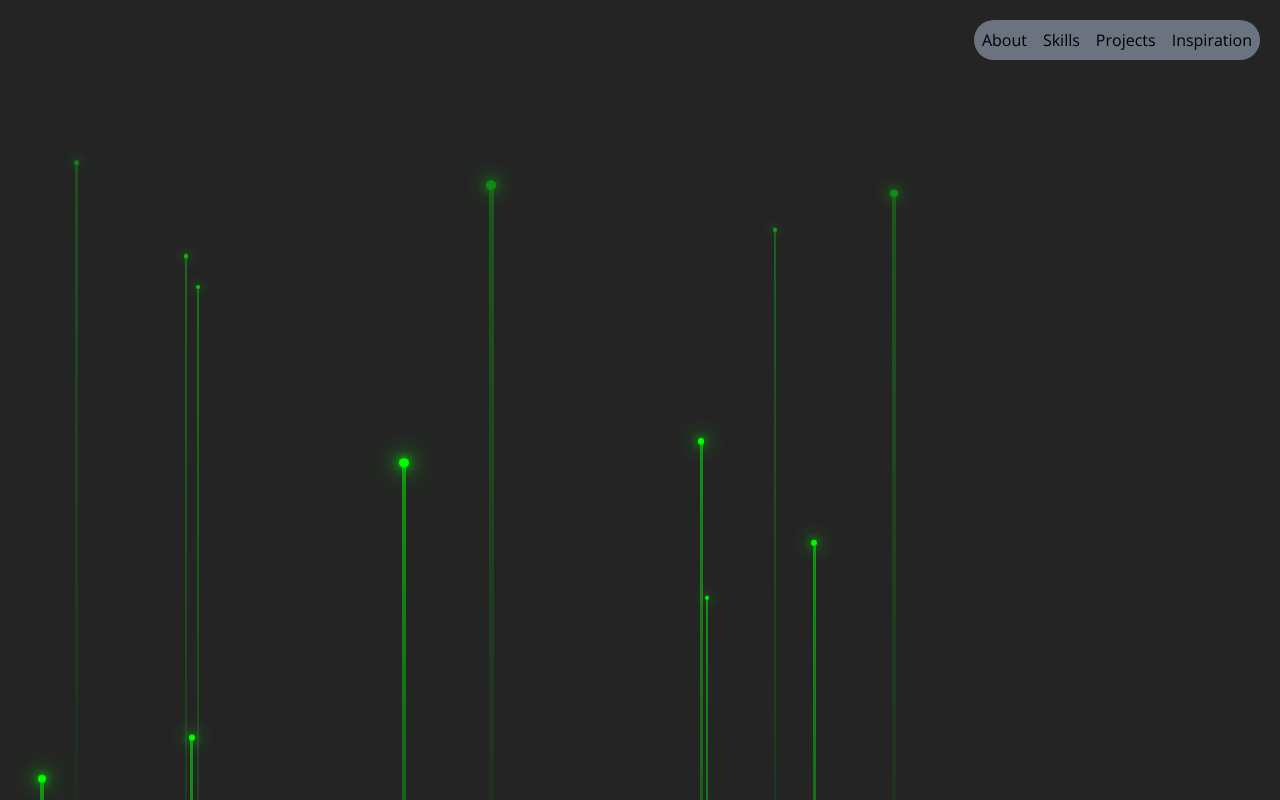
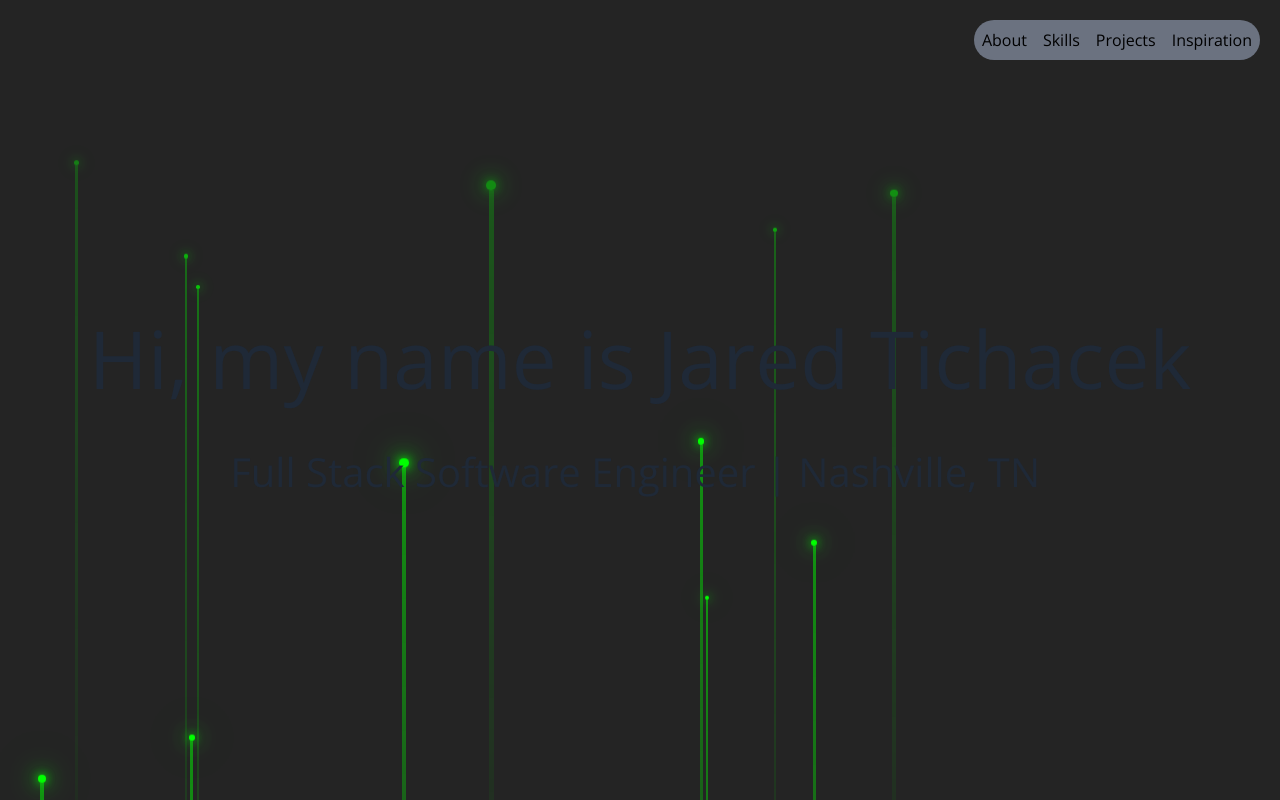
Before and after one commit to jtich40/react-portfolio-2.0, a React (Vite) app: page / in a window 1280 px wide. Shown: the top 800 px of the page. Built offline with nearby package versions, Linux system fonts and the light colour scheme.

Commit message:
debugged typewriter effect on Home

```diff
--- a/src/App.jsx
+++ b/src/App.jsx
@@ -1,6 +1,3 @@
-import { useState } from 'react'
-import reactLogo from './assets/react.svg'
-import viteLogo from '/vite.svg'
 import './App.css'
 import Home from './components/Home'
 import About from './components/About'
--- a/src/components/Home.jsx
+++ b/src/components/Home.jsx
@@ -1,10 +1,22 @@
 import React from "react";
-import Typer from "./Typer";
+import Typewriter from 'typewriter-effect';
+
 
 export default function Home() {
     return (
-    <div className="flex justify-center items-center min-h-screen" id="home">
-        <Typer />
+    <div className="flex justify-center items-center text-center min-h-screen" id="home">
+        <Typewriter onInit={typewriter => typewriter
+        .typeString('<span style="font-size: 5rem">Hi, my name is Jared Tichacek</span>')
+        .pauseFor(100)
+        .typeString('<br><br>')
+        .pauseFor(100)
+        .typeString('<span style="font-size: 2.5rem">Full Stack Software Engineer | Nashville, TN</span>')
+        .start()
+        }
+        options={{
+            delay: 75,
+        }}
+        />
     </div>
     )
 }
--- a/src/components/Typer.jsx
+++ /dev/null
@@ -1,23 +0,0 @@
-import React from 'react'
-import Typewriter from 'typewriter-effect/dist/core';
-
-export default function Typer() {
-    const header = document.getElementById('header');
-
-    var typewriter = new Typewriter(header, {
-      autoStart: true,
-      delay: 75,
-    });
-
-    typewriter
-        .typeString('<span style="font-size: 5rem">Hi, my name is Jared Tichacek</span>')
-        .pauseFor(100)
-        .typeString('<br><br>')
-        .pauseFor(100)
-        .typeString('<span style="font-size: 2.5rem">Full Stack Software Engineer | Nashville, TN</span>')
-        .start();
-
-    return (
-        <div id="header" className="text-center"></div>
-    )
-}
```
Also changed, not shown: 1 other file (tests, documents, lock files or other folders).
